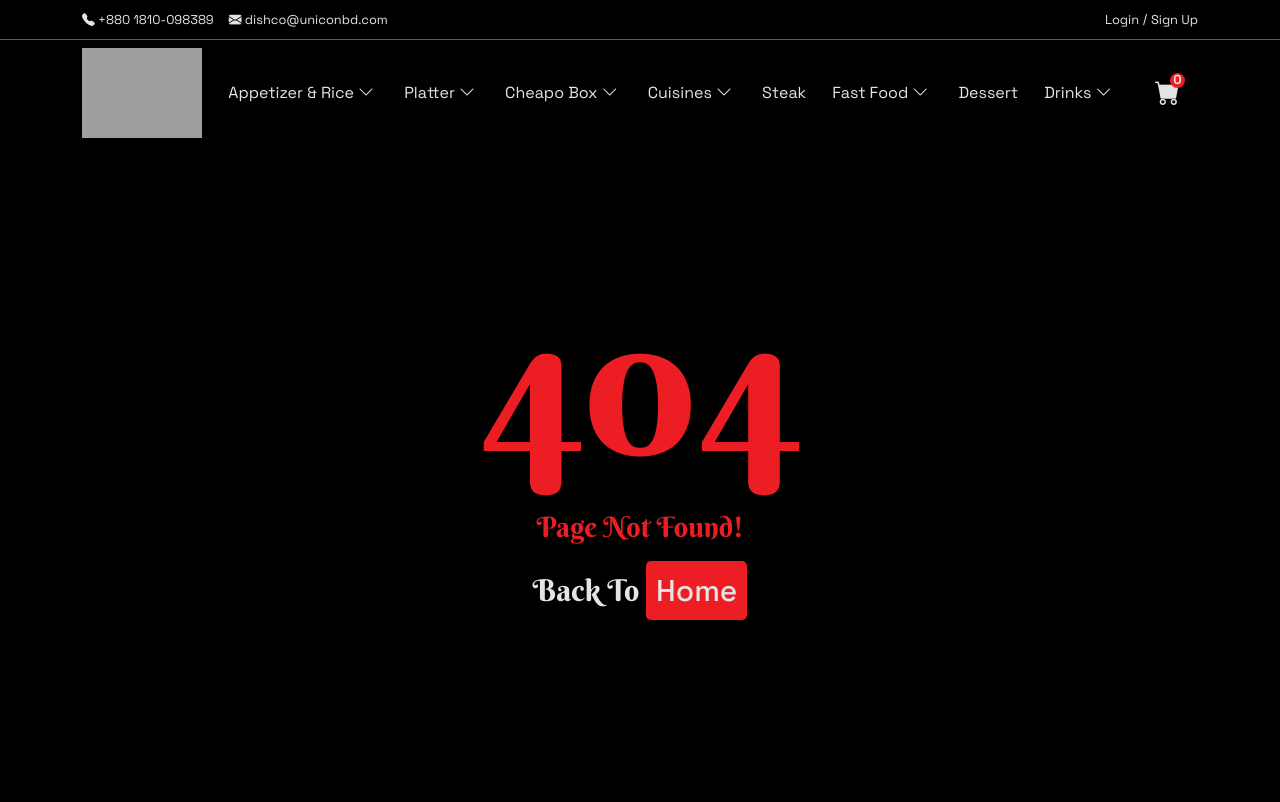
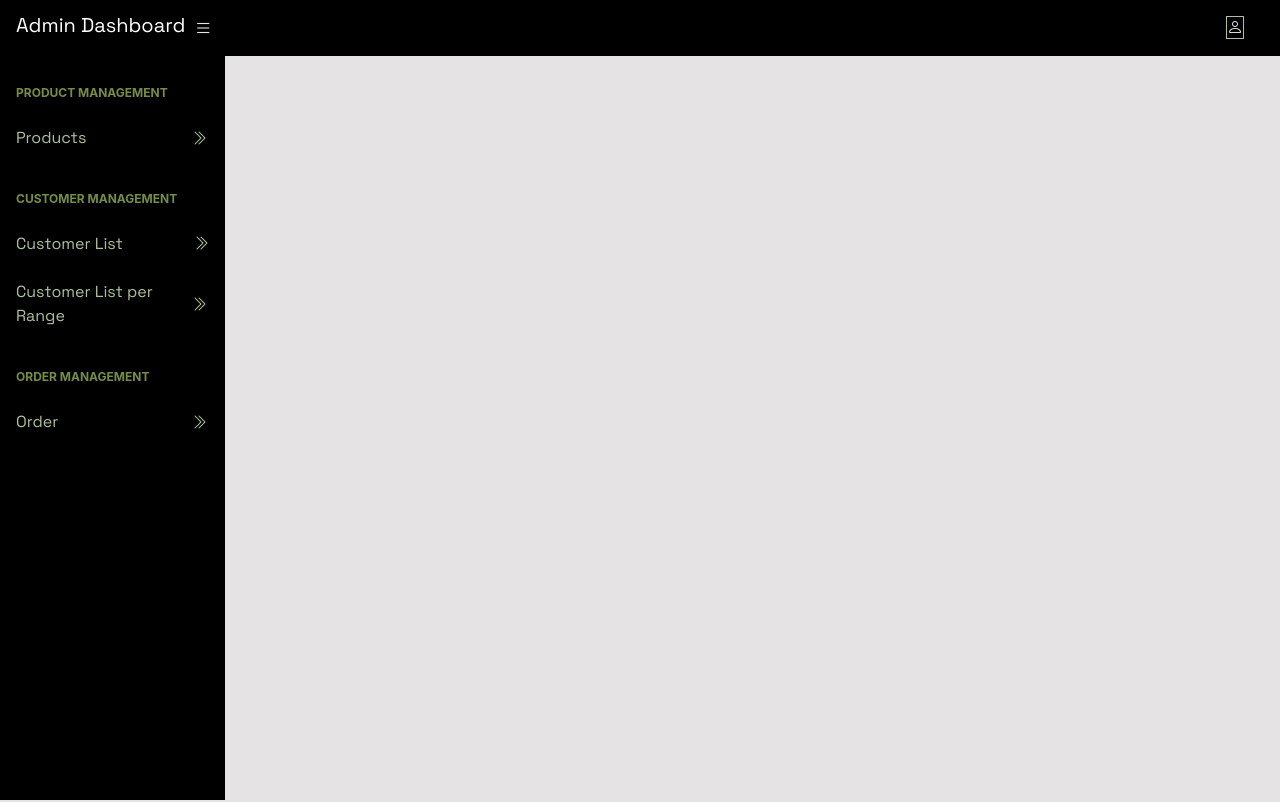
Before and after one commit to Unicon-Solution-Limited/dishco_frontend, a React (Create React App) app: page /MyOrder in a window 1280 px wide. Shown: the top 802 px of the page. Built offline with nearby package versions, Linux system fonts and the light colour scheme; no server answers; grey boxes are pictures that could not be loaded.

Commit message:
customer order components ready

```diff
--- a/src/App.js
+++ b/src/App.js
@@ -26,6 +26,7 @@ import AllOrders from "./Components/Dashboard/DashboardPage/OrderManagement/AllO
 import PrivateRoute from "./Components/Authentication/PrivateRoute/PrivateRoute";
 import Success from "./Components/Pages/Checkout/Success";
 import EditProduct from "./Components/Dashboard/DashboardPage/ProductManagement/EditProduct";
+import CustomerOrder from "./Components/Dashboard/DashboardPage/OrderManagement/CustomerOrder";
 
 function App() {
   return (
@@ -61,6 +62,9 @@ function App() {
             </Route>
             <Route path="/allOrders">
               <AllOrders />
+            </Route>
+            <Route path="/MyOrder">
+              <CustomerOrder />
             </Route>
             {/* Dashboard router end */}
 
--- /dev/null
+++ b/src/Components/Dashboard/DashboardPage/OrderManagement/CustomerOrder.js
@@ -0,0 +1,20 @@
+import React from "react";
+import "./OrderManagement.css";
+import TopbarNav from "./../../Layouts/TopbarNav";
+import SidebarNav from "./../../Layouts/SidebarNav";
+
+const CustomerOrder = () => {
+  return (
+    <>
+      <TopbarNav />
+      <div id="layoutSidenav">
+        <SidebarNav />
+        <div id="layoutSidenav_content">
+          <main>MY ORDER</main>
+        </div>
+      </div>
+    </>
+  );
+};
+
+export default CustomerOrder;
--- a/src/Components/Dashboard/Layouts/SidebarNav.js
+++ b/src/Components/Dashboard/Layouts/SidebarNav.js
@@ -126,6 +126,9 @@ const SidebarNav = () => {
                   <Link className="nav-link collapse_sub_menu" to="/allOrders">
                     list of orders
                   </Link>
+                  <Link className="nav-link collapse_sub_menu" to="/MyOrder">
+                    My Order
+                  </Link>
                 </nav>
               </div>
               {/* Order management end */}
```
Also changed, not shown: src/Components/Dashboard/DashboardPage/OrderManagement/OrderManagement.css (+8 -0 lines).
